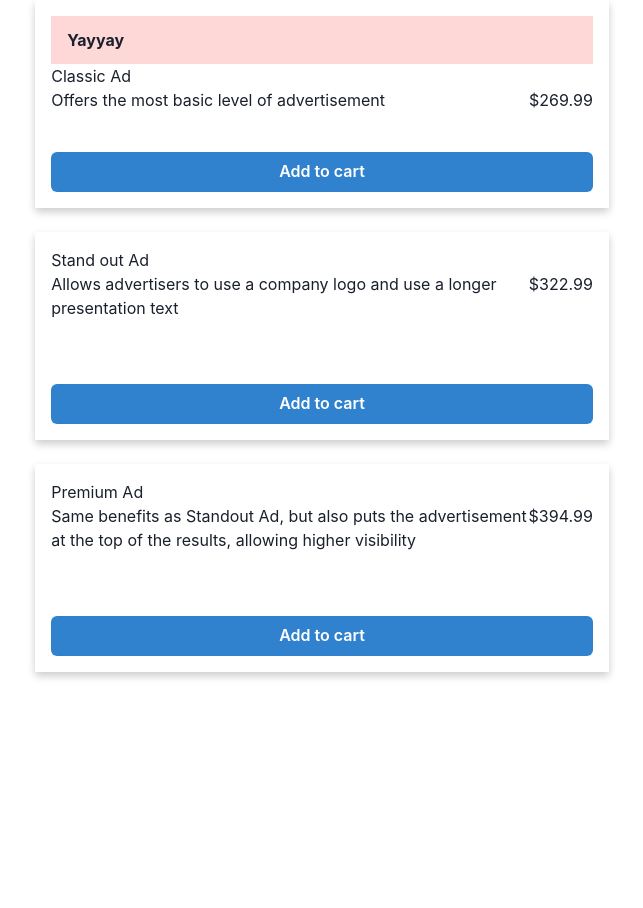
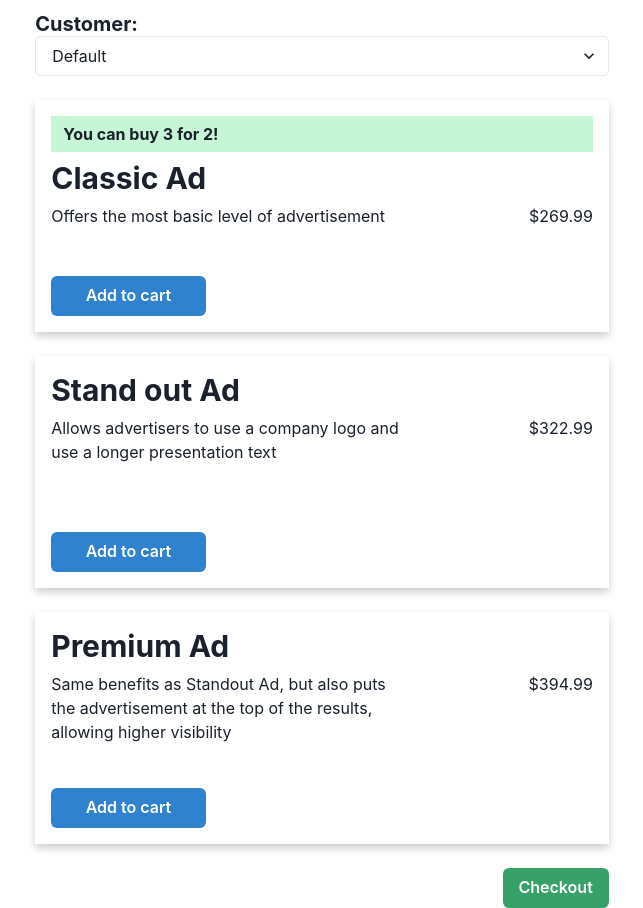
Before and after one commit to AkiraJ48/job-ads-checkout-system, a React (Create React App) app: page / in a window 1280 px wide. Shown: the whole page, without its empty margins (318-961 px from the left). Before the commit the page ends 800 px from the top, so only its background shows below. Built offline with nearby package versions, Linux system fonts and the light colour scheme.

Commit message:
Finalize simple design for adding items to cart and updating the given customer

```diff
--- a/src/App.tsx
+++ b/src/App.tsx
@@ -1,5 +1,5 @@
 import React, { ReactElement, useState } from 'react';
-import { Container, VStack, Alert, AlertTitle, Box, Button } from '@chakra-ui/react';
+import { Container, VStack, Alert, AlertTitle, Box, Button, Center, Flex, Heading, Text, Select, useMediaQuery } from '@chakra-ui/react';
 
 function Card(props: { children: ReactElement, height?: string }) {
   const { children, height } = props;
@@ -23,36 +23,59 @@ type ProductProps = {
   specialDeal?: string
 }
 
-function AddToCardButton() {
+// Unit test this
+// Expectation is that I should have a single element with no items
+// Then I should have 3 elements if there are items
+function AddToCartButton() {
   const [itemsAddToCart, setItemsAddedToCart] = useState(0);
   const hasAddedToCart = itemsAddToCart > 0;
 
-  const button = hasAddedToCart ? (
-    <Box>
-      <Button
-        onClick={() => console.log('hello')}
-        colorScheme="blue">
-          +
-      </Button>
-      {itemsAddToCart}
-      <Button
-        onClick={() => console.log('hello')}
-        colorScheme="blue">
-        +
-      </Button>
-    </Box>
-  ) : (
+  const addToCart = (
     <Button
       onClick={() => {
         const itemsAdded = itemsAddToCart + 1;
         setItemsAddedToCart(itemsAdded);
       }}
-      colorScheme="blue">
+      colorScheme="blue"
+      width="154.5px"
+    >
       Add to cart
     </Button>
+  );
+
+  const updateQuantities = (
+    <Flex>
+      <Button
+        onClick={() => {
+          const itemsAdded = itemsAddToCart - 1;
+          setItemsAddedToCart(itemsAdded);
+        }}
+        colorScheme="blue"
+        borderRadius="0.375rem 0 0 0.375rem"
+      >
+        -
+      </Button>
+      <Center
+        height="100%"
+        width="72px"
+        background="lightblue"
+      >
+        {itemsAddToCart}
+      </Center>
+      <Button
+        onClick={() => {
+          const itemsAdded = itemsAddToCart + 1;
+          setItemsAddedToCart(itemsAdded);
+        }}
+        colorScheme="blue"
+        borderRadius="0 0.375rem 0.375rem 0"
+      >
+        +
+      </Button>
+    </Flex>
   )
 
-  return button;
+  return hasAddedToCart ? updateQuantities : addToCart;
 }
 
 function Product(props: ProductProps) {
@@ -64,47 +87,76 @@ function Product(props: ProductProps) {
     containsSpecialDeal = false
   } = props;
 
-  return (
-    <Card height="208px">
-      <Box display="grid" height="100%" alignContent="space-between">
-        <Box>
-          {
-            containsSpecialDeal && (
-              <Alert status="error">
-                <AlertTitle>{specialDeal}</AlertTitle>
+  const SpecialDeal = containsSpecialDeal && (
+    <Box marginBottom="8px">
+      <Alert status="success" padding="6px 12px">
+        <AlertTitle>
+          {specialDeal}
+        </AlertTitle>
       </Alert>
+    </Box>
   )
-          }
-          <Box>
+
+  const Title = (
+    <Box marginBottom="8px">
+      <Heading as="h2" size="lg">
         {title}
+      </Heading>
     </Box>
-          <Box display="flex" justifyContent="space-between">
-            <Box>
+  );
+
+  const Description = (
+    <Box display="grid" gridTemplateColumns="2fr 1fr">
+      <Text noOfLines={5}>
         {description}
-            </Box>
-            <Box>
+      </Text>
+      <Box textAlign="end">
         {price}
       </Box>
     </Box>
+  );
+
+  return (
+    <Card height="232px">
+      <Box display="grid" height="100%" alignContent="space-between">
+        <Box>
+          {SpecialDeal}
+          {Title}
+          {Description}
         </Box>
-        <AddToCardButton />
+        <AddToCartButton />
       </Box>
     </Card>
   )
 }
 
+// Also write a test for the checkout button as it's probably pretty important
 function App() {
+  const [isLargerThan768] = useMediaQuery("(min-width: 768px)")
+  const width = isLargerThan768 ? "768px" : "";
+
   return (
     <Container
-      width="768px"
+      width={width}
       margin="auto"
     >
       <VStack spacing="24px">
+        <Box width="100%" marginTop="12px">
+          <Heading as="h3" size="md">
+            Customer:
+          </Heading>
+          <Select>
+            <option value="Default">Default</option>
+            <option value="Myer">Myer</option>
+            <option value="Second Bite">Second Bite</option>
+            <option value="Axil Coffee">Axil Coffee</option>
+          </Select>
+        </Box>
         <Product
           title="Classic Ad"
           description="Offers the most basic level of advertisement"
           price="$269.99"
-          specialDeal="Yayyay"
+          specialDeal="You can buy 3 for 2!"
           containsSpecialDeal
         />
         <Product
@@ -117,6 +169,9 @@ function App() {
           description="Same benefits as Standout Ad, but also puts the advertisement at the top of the results, allowing higher visibility"
           price="$394.99"
         />
+        <Button alignSelf="flex-end" colorScheme="green">
+          Checkout
+        </Button>
       </VStack>
     </Container>
   );
```
Lines whose indentation alone changed are shown as unchanged.
